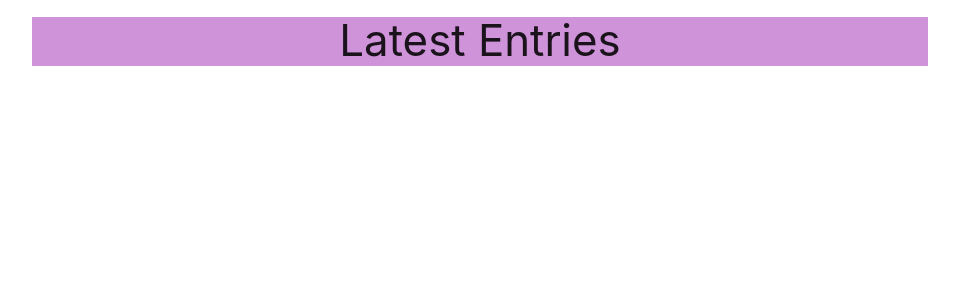
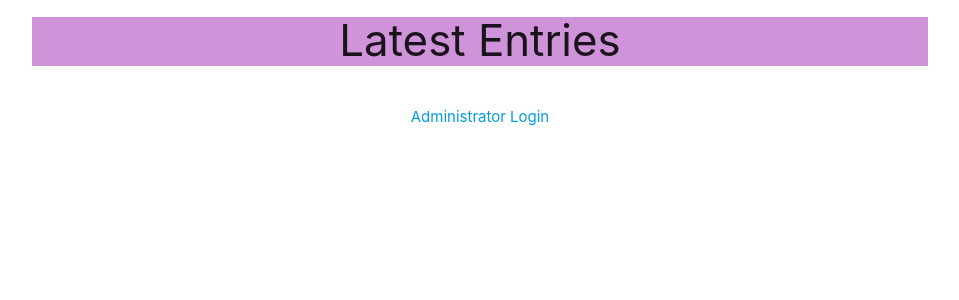
Before and after one commit to gertsfert/django_test, a Django app: page /posts/ in a window 1280 px wide. Shown: the part 123-423 px from the top of the page, without its empty margins (160-1119 px from the left). Run offline with Django 3.2, Linux system fonts and the light colour scheme.

Commit message:
added admin logon link to posts template

```diff
--- a/mysite/posts/templates/posts/layout.html
+++ b/mysite/posts/templates/posts/layout.html
@@ -21,6 +21,9 @@
          {% endblock %}
     </div>
 
+    <br>
+    <a style='display:block' class='center-align' href="/admin">Administrator Login</a>
+
     <!--JavaScript at end of body for optimized loading-->
     <script type="text/javascript" src="{% static "materialize.js" %}"></script>
 </body>
```
